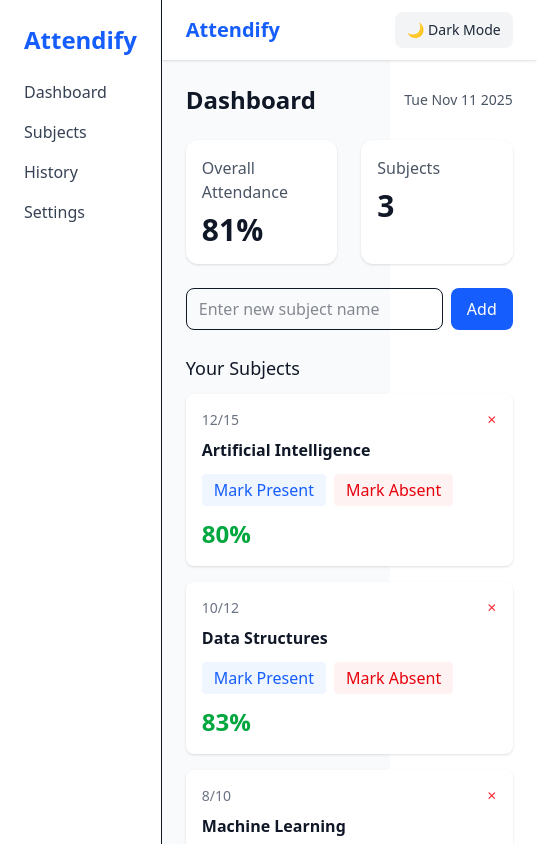
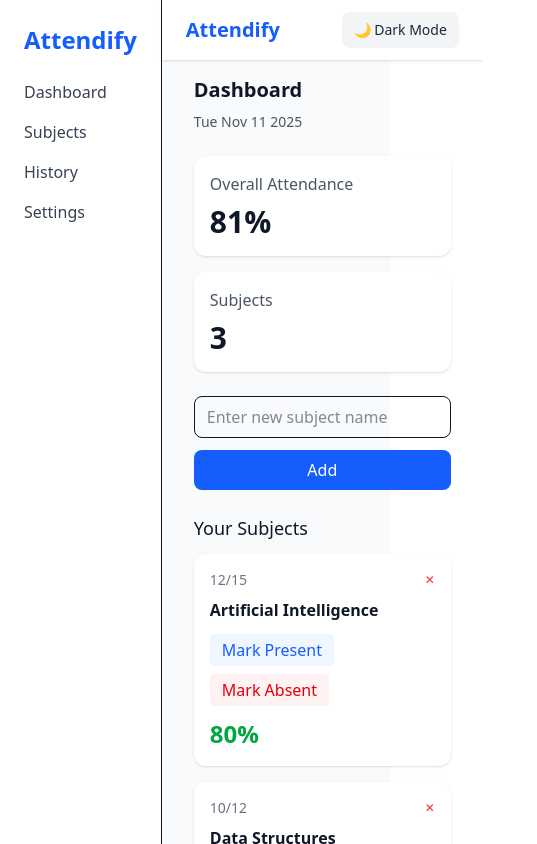
Before and after one commit to rishaaanp/attendify, a React (Vite) app: page / in a window 390 px wide. Shown: the top 844 px of the page, 537 px wide, since content can reach past the window. Built offline with nearby package versions, Linux system fonts and the light colour scheme.

Commit message:
Enhanced Dashboard responsiveness and animations

```diff
--- a/src/App.jsx
+++ b/src/App.jsx
@@ -8,7 +8,7 @@ export default function App() {
       <Sidebar />
       <main className="flex-1 flex flex-col">
         <Navbar />
-        <div className="p-6 flex-1 overflow-y-auto">
+        <div className="p-4 sm:p-6 flex-1 overflow-y-auto">
           <Dashboard />
         </div>
       </main>
--- a/src/pages/Dashboard.jsx
+++ b/src/pages/Dashboard.jsx
@@ -63,28 +63,39 @@ const Dashboard = () => {
   };
 
   return (
-    <div>
-      <header className="flex items-center justify-between mb-6">
-        <h2 className="text-2xl font-semibold">Dashboard</h2>
+    <div className="px-4 sm:px-6 md:px-8">
+      {/* Header */}
+      <header className="flex flex-col sm:flex-row items-start sm:items-center justify-between mb-6 gap-2 sm:gap-0">
+        <h2 className="text-xl sm:text-2xl font-semibold">Dashboard</h2>
         <div className="text-sm text-gray-600 dark:text-gray-300">
           {new Date().toDateString()}
         </div>
       </header>
 
       {/* Summary Cards */}
-      <div className="grid grid-cols-2 gap-6 mb-6">
-        <div className="p-4 bg-white dark:bg-gray-800 rounded-xl shadow transition-all">
+      <div className="grid grid-cols-1 sm:grid-cols-2 gap-4 sm:gap-6 mb-6">
+        <motion.div
+          className="p-4 bg-white dark:bg-gray-800 rounded-xl shadow transition-all"
+          initial={{ opacity: 0, y: 20 }}
+          animate={{ opacity: 1, y: 0 }}
+          transition={{ duration: 0.3 }}
+        >
           <h3 className="text-gray-600 dark:text-gray-400">Overall Attendance</h3>
           <p className="text-3xl font-bold mt-2">{overall()}%</p>
-        </div>
-        <div className="p-4 bg-white dark:bg-gray-800 rounded-xl shadow transition-all">
+        </motion.div>
+        <motion.div
+          className="p-4 bg-white dark:bg-gray-800 rounded-xl shadow transition-all"
+          initial={{ opacity: 0, y: 20 }}
+          animate={{ opacity: 1, y: 0 }}
+          transition={{ duration: 0.4 }}
+        >
           <h3 className="text-gray-600 dark:text-gray-400">Subjects</h3>
           <p className="text-3xl font-bold mt-2">{subjects.length}</p>
-        </div>
+        </motion.div>
       </div>
 
       {/* Add Subject Form */}
-      <form onSubmit={addSubject} className="mb-6 flex gap-2">
+      <form onSubmit={addSubject} className="mb-6 flex flex-col sm:flex-row gap-3">
         <input
           type="text"
           placeholder="Enter new subject name"
@@ -107,7 +118,7 @@ const Dashboard = () => {
           {subjects.map((subj) => (
             <motion.div
               key={subj.id}
-              className="p-4 bg-white dark:bg-gray-800 rounded-lg shadow hover:shadow-lg transition-all"
+              className="p-4 sm:p-5 bg-white dark:bg-gray-800 rounded-xl shadow hover:shadow-lg transition-all active:scale-[0.98]"
               whileHover={{ scale: 1.03 }}
               whileTap={{ scale: 0.97 }}
               initial={{ opacity: 0, y: 20 }}
@@ -125,8 +136,11 @@ const Dashboard = () => {
                   ✕
                 </button>
               </div>
-              <div className="mt-2 font-semibold dark:text-gray-100">{subj.name}</div>
-              <div className="mt-3 flex gap-2">
+              <div className="mt-2 font-semibold dark:text-gray-100">
+                {subj.name}
+              </div>
+
+              <div className="mt-3 flex flex-wrap gap-2">
                 <motion.button
                   whileTap={{ scale: 0.9 }}
                   onClick={() => markAttendance(subj.id, "present")}
@@ -142,6 +156,7 @@ const Dashboard = () => {
                   Mark Absent
                 </motion.button>
               </div>
+
               <div
                 className={`mt-3 text-2xl font-bold ${
                   calculatePercentage(subj.attended, subj.total) < 75
```
